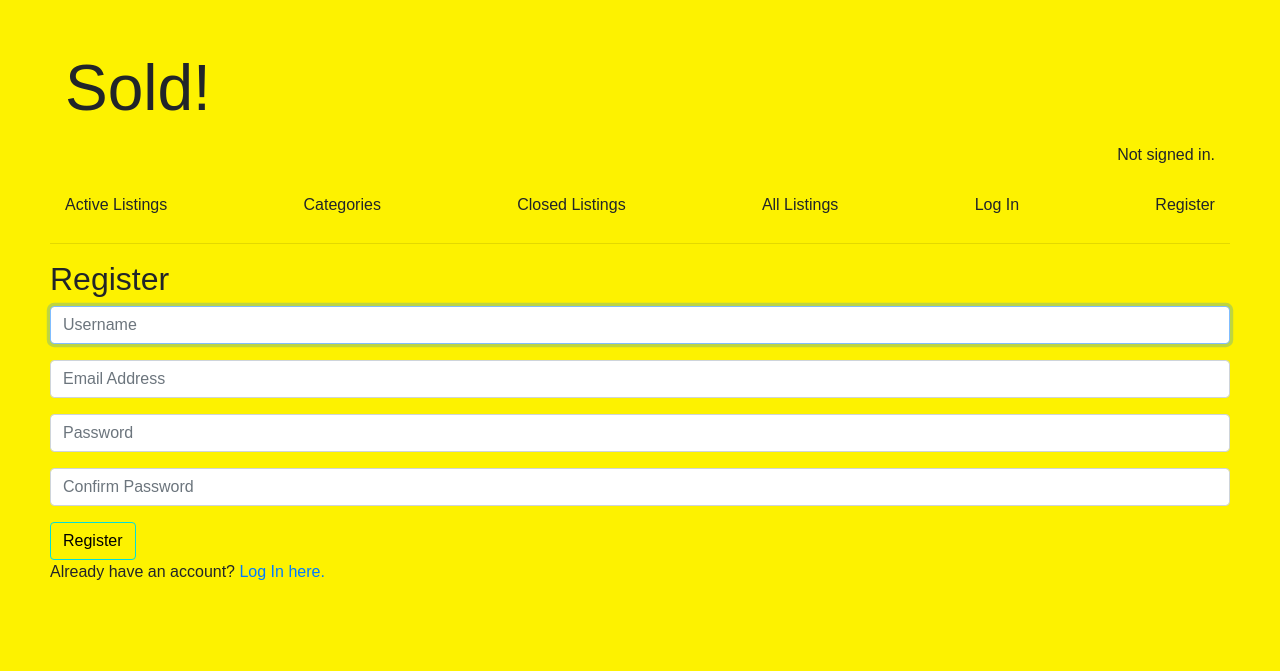
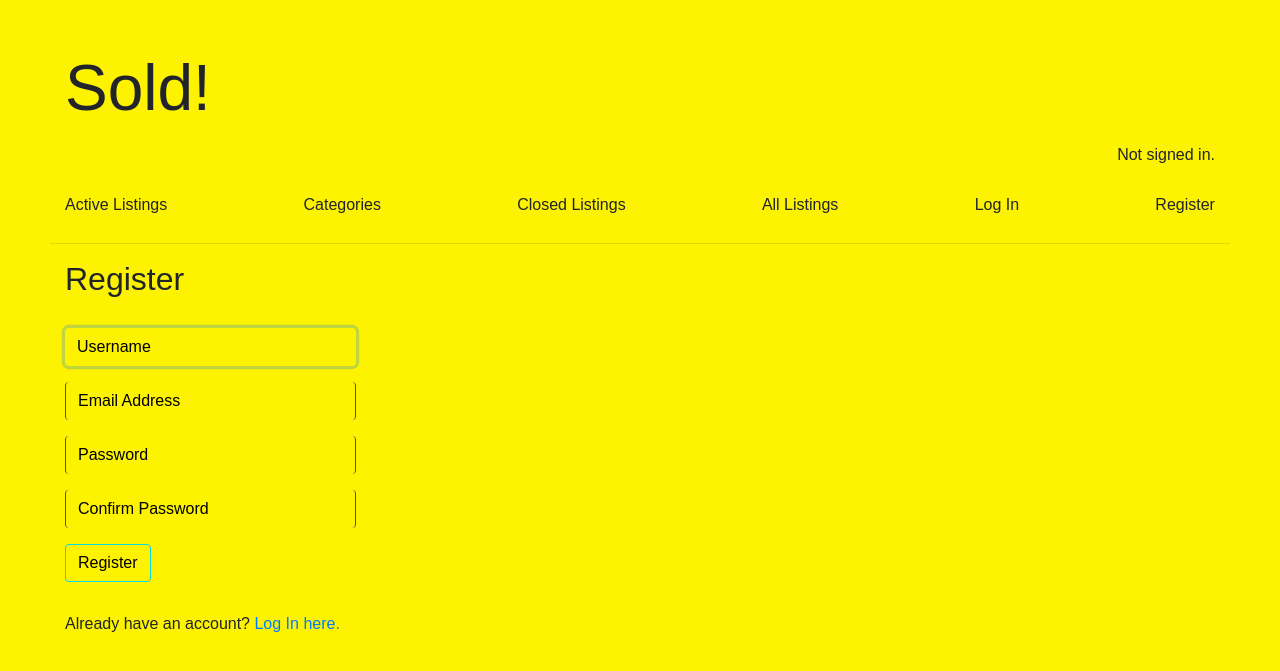
Before and after one commit to Asential/Sold-, a Django app: page /register in a window 1280 px wide. Shown: the top 671 px of the page. Run offline with Django 3.2, Linux system fonts and the light colour scheme; some libraries are stand-ins or nearby versions.

Commit message:
CSS Update Final
Added CSS to:
-Categories
-Register Page
-Login Page

```diff
--- a/auctions/static/auctions/styles.css
+++ b/auctions/static/auctions/styles.css
@@ -16,6 +16,19 @@
     display: block;
     text-decoration: none;
     padding: 20px;
+}
+
+.catlinks{
+    color: black;
+    margin-top: 10px;
+    margin-bottom: 10px;
+    transition: ease 0.5s;
+}
+
+.catlinks:hover{
+    color: blanchedalmond;
+    transition: ease 0.5s;
+    background-color: #03dddc;
 }
 
 .btn-primary{
--- a/auctions/templates/auctions/category.html
+++ b/auctions/templates/auctions/category.html
@@ -4,6 +4,8 @@
     <h2>Category: {{category}}</h2>
     {% for i in items %}
     {% if i.status == True and i.category == category %}
+        {% with f='True' %}
+        {% endwith %}
          <div class="container row">
         <div class="background-img">
           <div class="box">
@@ -36,4 +38,7 @@
       </div>
     {% endif %}
     {% endfor %}
+    {% if f != 'True' %}
+    <h4 style="margin-top: 40px;">No Active Listings in This Category!</h4>
+    {% endif %}
 {% endblock %}
--- a/auctions/templates/auctions/register.html
+++ b/auctions/templates/auctions/register.html
@@ -2,29 +2,29 @@
 
 {% block body %}
 
-    <h2>Register</h2>
+    <h2 style="padding-left: 15px;">Register</h2>
 
     {% if message %}
         <div>{{ message }}</div>
     {% endif %}
 
-    <form action="{% url 'register' %}" method="post">
+    <form action="{% url 'register' %}" method="post" style="margin-top: 30px; margin-bottom: 30px; padding-left: 15px;">
         {% csrf_token %}
-        <div class="form-group">
-            <input class="form-control" autofocus type="text" name="username" placeholder="Username">
+        <div class="form-group field">
+            <input style="width: 25%;" class="form-control" autofocus type="text" name="username" placeholder="Username">
         </div>
-        <div class="form-group">
-            <input class="form-control" type="email" name="email" placeholder="Email Address">
+        <div class="form-group field">
+            <input style="width: 25%;" class="form-control" type="email" name="email" placeholder="Email Address">
         </div>
-        <div class="form-group">
-            <input class="form-control" type="password" name="password" placeholder="Password">
+        <div class="form-group field">
+            <input style="width: 25%;" class="form-control" type="password" name="password" placeholder="Password">
         </div>
-        <div class="form-group">
-            <input class="form-control" type="password" name="confirmation" placeholder="Confirm Password">
+        <div class="form-group field">
+            <input style="width: 25%;" class="form-control" type="password" name="confirmation" placeholder="Confirm Password">
         </div>
         <input class="btn btn-primary" type="submit" value="Register">
     </form>
 
-    Already have an account? <a href="{% url 'login' %}">Log In here.</a>
+    <l style="padding-left: 15px;">Already have an account?</l> <a href="{% url 'login' %}">Log In here.</a>
 
 {% endblock %}
```
Also changed, not shown: auctions/templates/auctions/categories.html (+5 -5 lines), auctions/templates/auctions/login.html (+7 -7 lines).
